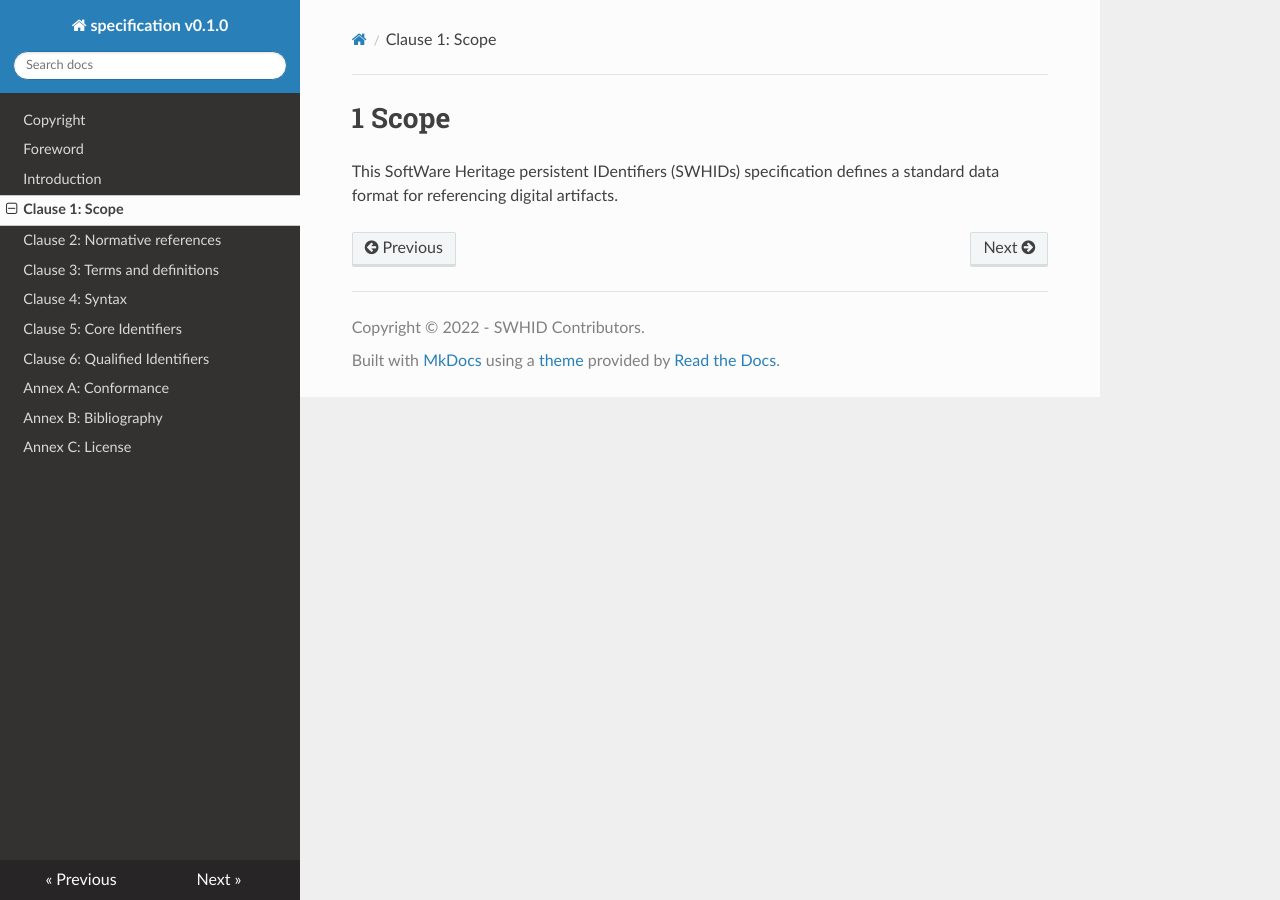
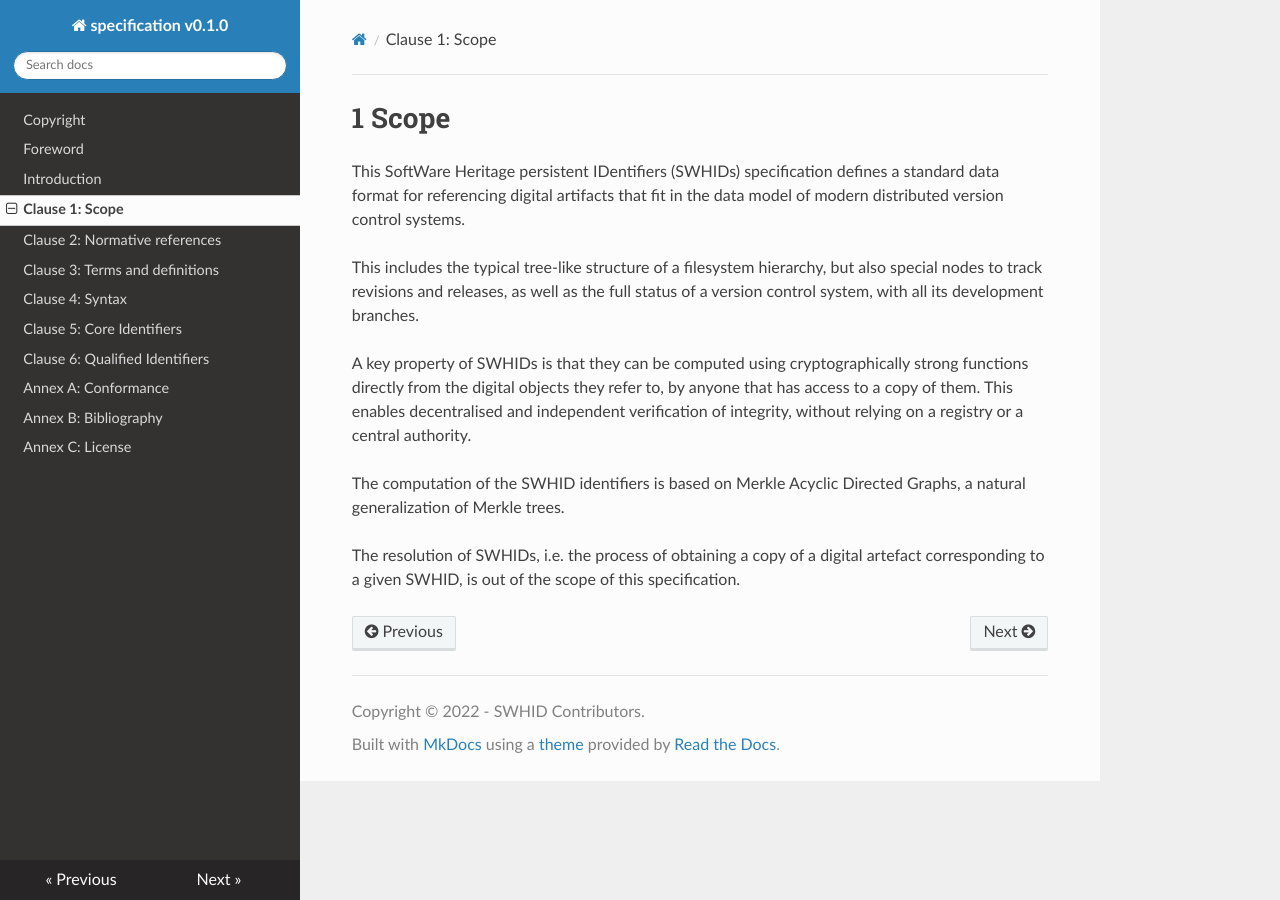
Before and after one commit to swhid/specification, an MkDocs documentation site: the page built from Chapters/1.Scope.md, in a window 1280 px wide. Built offline with MkDocs 1.6.1, drawn with Linux system fonts in a browser that asks for light colours; nearby versions of some CDN libraries.

Commit message:
Expand description in Scope

```diff
--- a/Chapters/1.Scope.md
+++ b/Chapters/1.Scope.md
@@ -1,5 +1,21 @@
 # 1 Scope
 
 This SoftWare Heritage persistent IDentifiers (SWHIDs) specification
-defines a standard data format
-for referencing digital artifacts.
+defines a standard data format for referencing digital artifacts that
+fit in the data model of modern distributed version control systems.
+
+This includes the typical tree-like structure of a filesystem hierarchy,
+but also special nodes to track revisions and releases, as well as the
+full status of a version control system, with all its development
+branches.
+
+A key property of SWHIDs is that they can be computed using cryptographically
+strong functions directly from the digital objects they refer to, by anyone that
+has access to a copy of them. This enables decentralised and independent
+verification of integrity, without relying on a registry or a central authority.
+
+The computation of the SWHID identifiers is based on Merkle Acyclic Directed
+Graphs, a natural generalization of Merkle trees.
+
+The resolution of SWHIDs, i.e. the process of obtaining a copy of a digital
+artefact corresponding to a given SWHID, is out of the scope of this specification.
```
